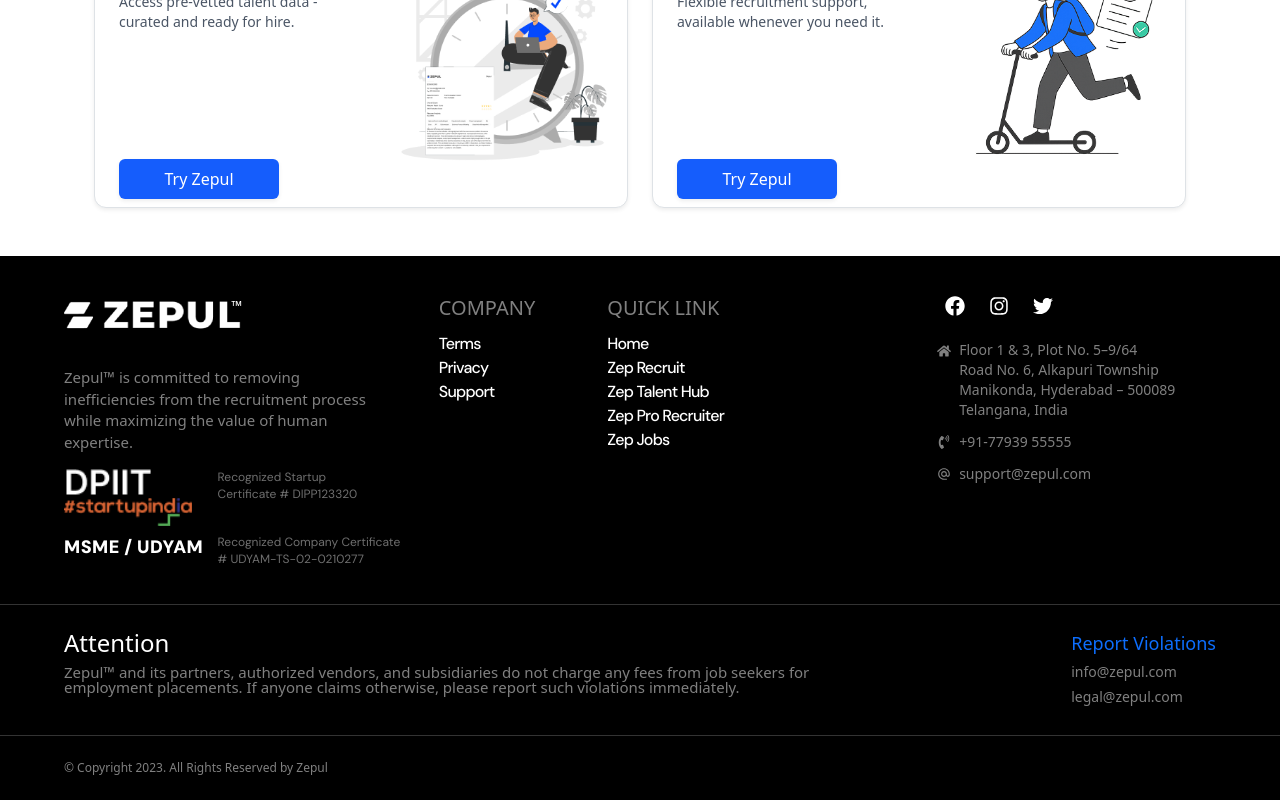
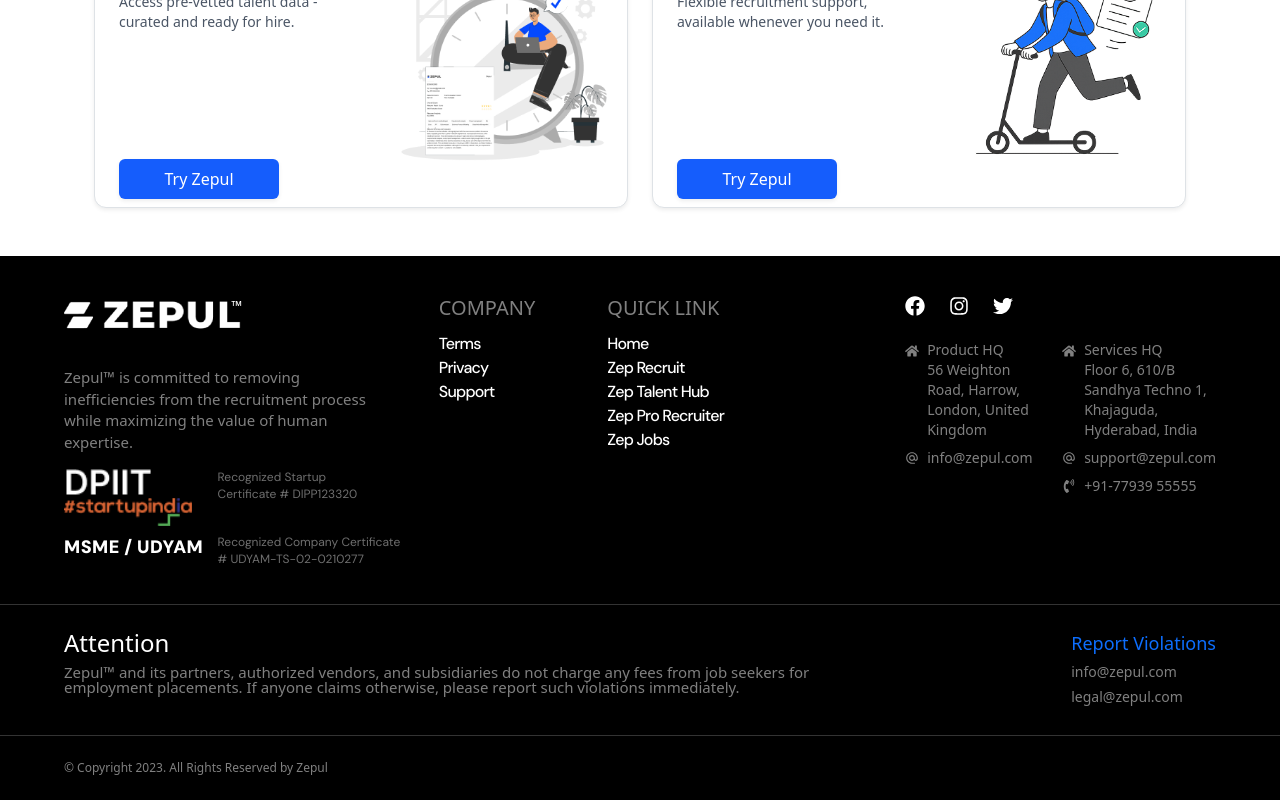
Before and after one commit to princeratheezepul/zepul, a React (Vite) app: page / in a window 1280 px wide. Shown: the part 1784-2584 px from the top of the page. Built offline with nearby package versions, Linux system fonts and the light colour scheme.

Commit message:
address changed

```diff
--- a/src/Shared/Footer.jsx
+++ b/src/Shared/Footer.jsx
@@ -248,7 +248,7 @@
         </div>
 
         <div className="md:w-1/3">
-          <div className="flex gap-4 mb-4 ml-10">
+          <div className="flex gap-4 mb-4">
             <a
               href="https://www.facebook.com/tryzepul?mibextid=ZbWKwL"
               target="_blank"
@@ -271,28 +271,46 @@
               <FaTwitter size={20} color="white" />
             </a>
           </div>
-          <ul className="space-y-3 opacity-50">
-            <li className="flex items-start gap-2">
-              <FaHome className="mt-1" />
+
+          {/* Addresses in horizontal flex row */}
+          <div className="flex flex-col md:flex-row gap-4 mb-4 opacity-50">
+            <div className="flex flex-col md:w-1/2">
+              <div className="flex items-start gap-2">
+                <FaHome className="mt-1 flex-shrink-0" />
                 <span>
-                Floor 1 & 3, Plot No. 5–9/64
+                  Product HQ
                   <br />
-                Road No. 6, Alkapuri Township
+                  56 Weighton Road, Harrow,
                   <br />
-                Manikonda, Hyderabad – 500089
+                  London, United Kingdom
+                </span>
+              </div>
+              <div className="flex items-center mt-2">
+                <MdAlternateEmail className="mr-2" />
+                <span>info@zepul.com</span>
+              </div>
+            </div>
+            <div className="flex flex-col md:w-1/2">
+              <div className="flex items-start gap-2">
+                <FaHome className="mt-1 flex-shrink-0" />
+                <span>
+                  Services HQ
                   <br />
-                Telangana, India
+                  Floor 6, 610/B Sandhya Techno 1,
+                  <br />
+                  Khajaguda, Hyderabad, India
                 </span>
-            </li>
-            <li className="flex items-center gap-2">
-              <FaPhoneVolume />
+              </div>
+              <div className="flex items-center mt-2">
+                <MdAlternateEmail className="mr-2" />
+                <span>support@zepul.com</span>
+              </div>
+              <div className="flex items-center mt-2">
+                <FaPhoneVolume className="mr-2" />
                 <span>+91-77939 55555</span>
-            </li>
-            <li className="flex items-center gap-2">
-              <MdAlternateEmail />
-              <span>support@zepul.com</span>
-            </li>
-          </ul>
+              </div>
+            </div>
+          </div>
         </div>
       </div>
 
```
Lines whose indentation alone changed are shown as unchanged.
